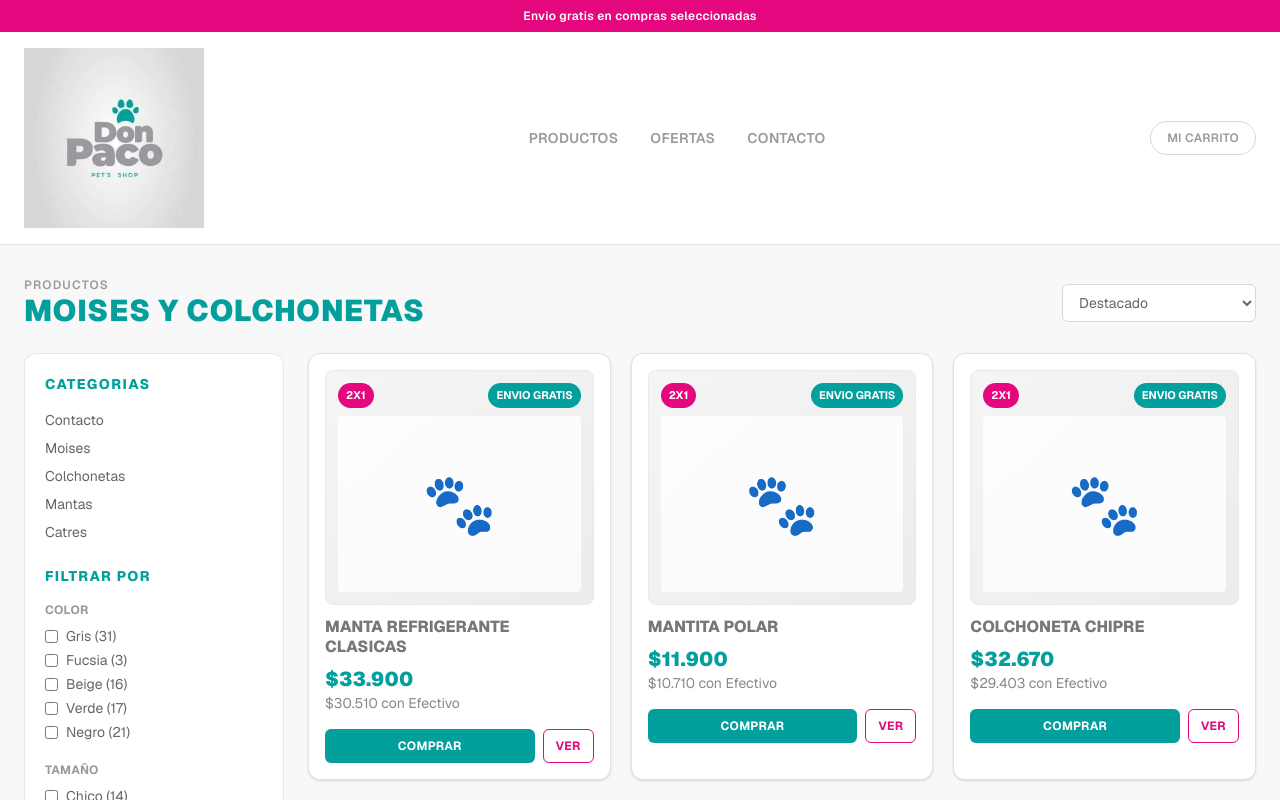
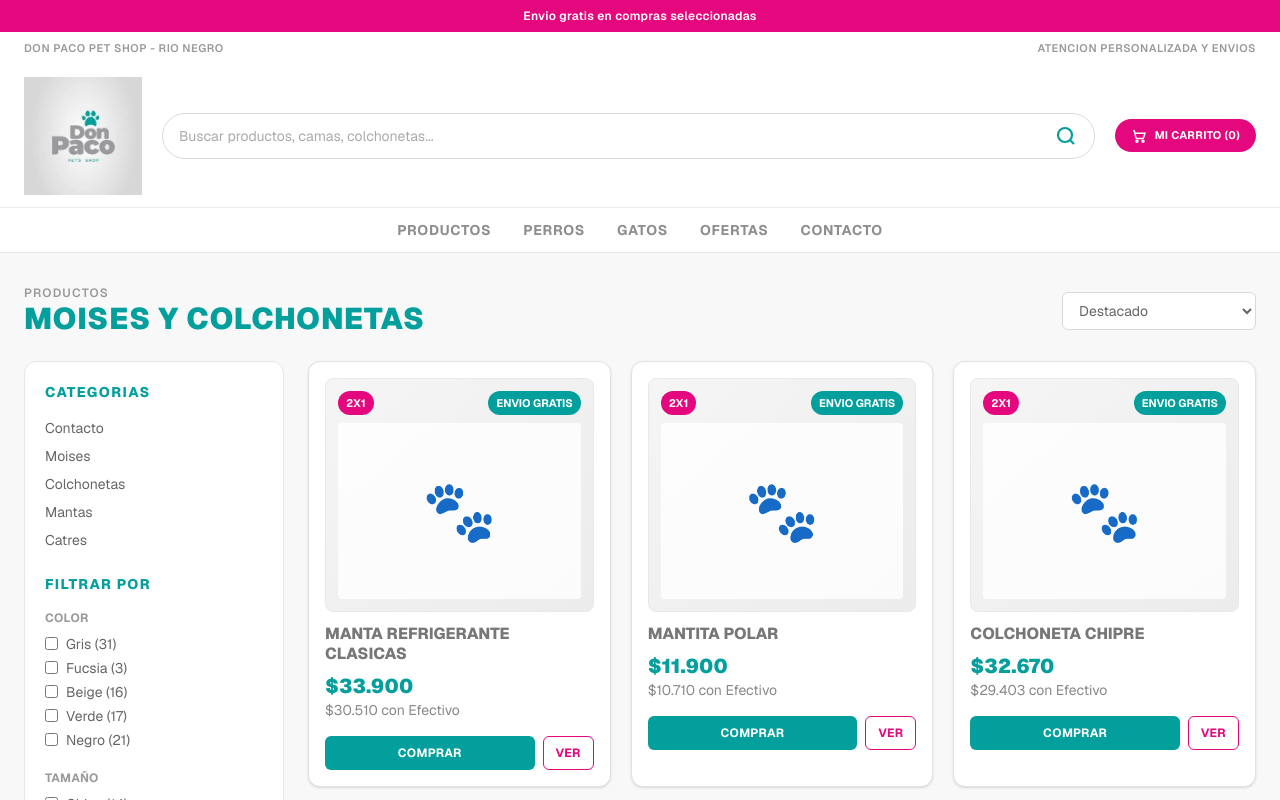
Before and after one commit to Julian986/don-paco, a Next.js app: page / in a window 1280 px wide. Shown: the top 800 px of the page. Built offline with nearby package versions, Linux system fonts and the light colour scheme.

Commit message:
version estable

```diff
--- a/src/app/page.tsx
+++ b/src/app/page.tsx
@@ -41,20 +41,88 @@
         Envio gratis en compras seleccionadas
       </div>
 
-      <header className="border-b border-[#e5e5e5] bg-white">
-        <div className="mx-auto flex w-full max-w-7xl items-center justify-between gap-6 px-4 py-4 md:px-6">
+      <header className="sticky top-0 z-20 border-b border-[#e5e5e5] bg-white/95 backdrop-blur">
+        <div className="mx-auto flex w-full max-w-7xl items-center justify-between px-4 py-2 text-[11px] font-semibold uppercase tracking-wider text-[#9a9a9a] md:px-6">
+          <p>Don Paco Pet Shop - Rio Negro</p>
+          <p className="hidden sm:block">Atencion personalizada y envios</p>
+        </div>
+
+        <div className="mx-auto flex w-full max-w-7xl flex-wrap items-center gap-3 px-4 py-3 md:flex-nowrap md:gap-5 md:px-6">
           <a href="/" className="shrink-0">
             <Image
               src="/logo.png"
               alt="Logo Don Paco"
-              width={180}
-              height={180}
+              width={118}
+              height={118}
               priority
             />
           </a>
-          <nav className="hidden flex-1 items-center justify-center gap-8 text-sm font-semibold uppercase tracking-wide text-[#9a9a9a] md:flex">
+
+          <form className="order-3 w-full md:order-none md:flex-1" role="search">
+            <label htmlFor="search-products" className="sr-only">
+              Buscar producto
+            </label>
+            <div className="flex items-center overflow-hidden rounded-full border border-[#d9d9d9] bg-white focus-within:border-[#029f9c]">
+              <input
+                id="search-products"
+                name="search"
+                type="search"
+                placeholder="Buscar productos, camas, colchonetas..."
+                className="w-full px-4 py-2.5 text-sm text-[#555] outline-none placeholder:text-[#aaaaaa]"
+              />
+              <button
+                type="submit"
+                aria-label="Buscar"
+                className="h-full px-4 py-2.5 text-[#029f9c] transition-colors hover:text-[#e4077d]"
+              >
+                <svg
+                  xmlns="http://www.w3.org/2000/svg"
+                  viewBox="0 0 24 24"
+                  fill="none"
+                  stroke="currentColor"
+                  strokeWidth="2.2"
+                  className="h-6 w-6"
+                >
+                  <circle cx="11" cy="11" r="7" />
+                  <path d="m20 20-3.5-3.5" />
+                </svg>
+              </button>
+            </div>
+          </form>
+
+          <div className="ml-auto flex items-center gap-2">
+            <button
+              type="button"
+              className="inline-flex items-center gap-2 rounded-full bg-[#e4077d] px-4 py-2 text-[11px] font-bold uppercase tracking-wide text-white transition-colors hover:bg-[#c5066b]"
+            >
+              <svg
+                xmlns="http://www.w3.org/2000/svg"
+                viewBox="0 0 24 24"
+                fill="none"
+                stroke="currentColor"
+                strokeWidth="2.2"
+                className="h-4 w-4"
+                aria-hidden="true"
+              >
+                <circle cx="9" cy="20" r="1.5" />
+                <circle cx="18" cy="20" r="1.5" />
+                <path d="M3 4h2l2.2 10.2a2 2 0 0 0 2 1.6h7.8a2 2 0 0 0 2-1.5L21 8H7" />
+              </svg>
+              Mi carrito (0)
+            </button>
+          </div>
+        </div>
+
+        <nav className="border-t border-[#ececec] bg-white">
+          <div className="mx-auto flex w-full max-w-7xl flex-wrap items-center justify-center gap-x-8 gap-y-2 px-4 py-3 text-sm font-bold uppercase tracking-wider text-[#8d8d8d] md:px-6">
             <a href="#" className="transition-colors hover:text-[#029f9c]">
               Productos
+            </a>
+            <a href="#" className="transition-colors hover:text-[#029f9c]">
+              Perros
+            </a>
+            <a href="#" className="transition-colors hover:text-[#029f9c]">
+              Gatos
             </a>
             <a href="#" className="transition-colors hover:text-[#029f9c]">
               Ofertas
@@ -62,14 +130,8 @@
             <a href="#" className="transition-colors hover:text-[#029f9c]">
               Contacto
             </a>
-          </nav>
-          <button
-            type="button"
-            className="rounded-full border border-[#d8d8d8] px-4 py-2 text-xs font-semibold uppercase tracking-wide text-[#9a9a9a] transition-colors hover:border-[#029f9c] hover:text-[#029f9c]"
-          >
-            Mi carrito
-          </button>
-        </div>
+          </div>
+        </nav>
       </header>
 
       <section className="mx-auto w-full max-w-7xl px-4 py-8 md:px-6">
```
